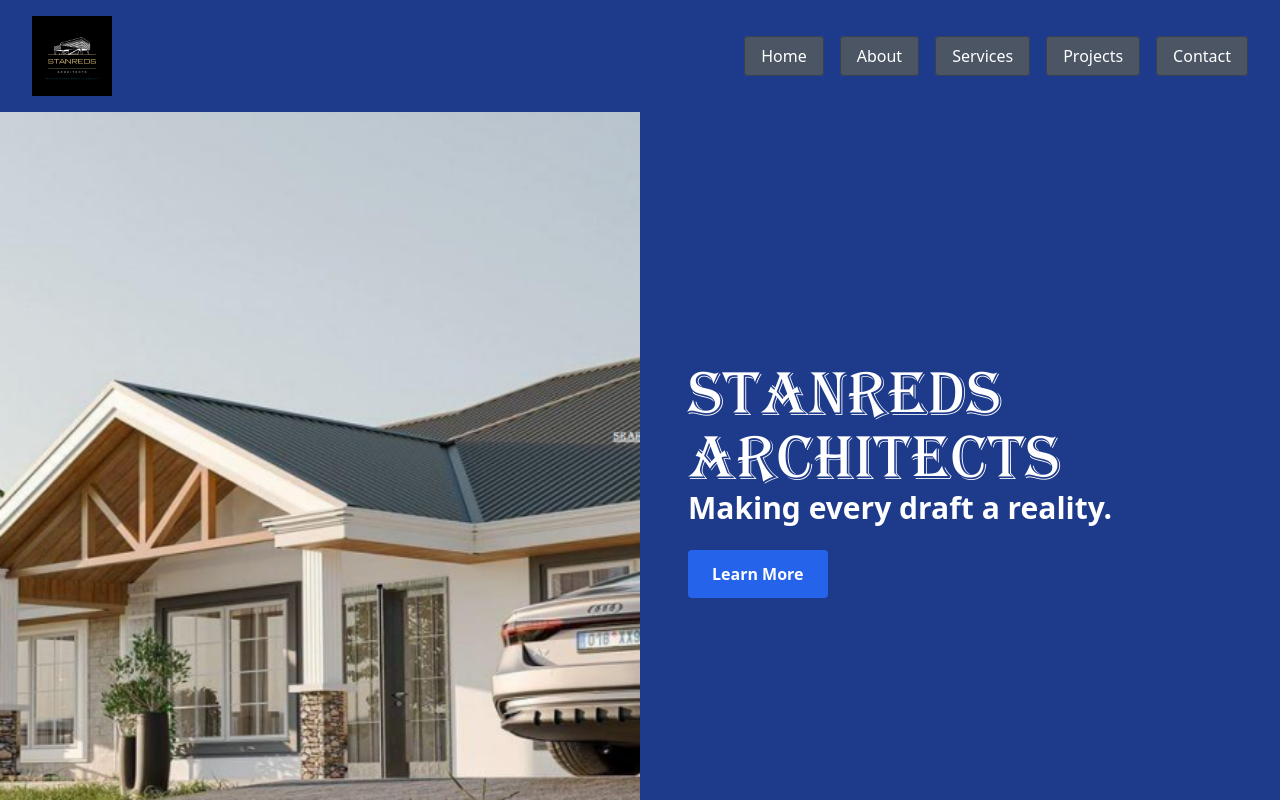
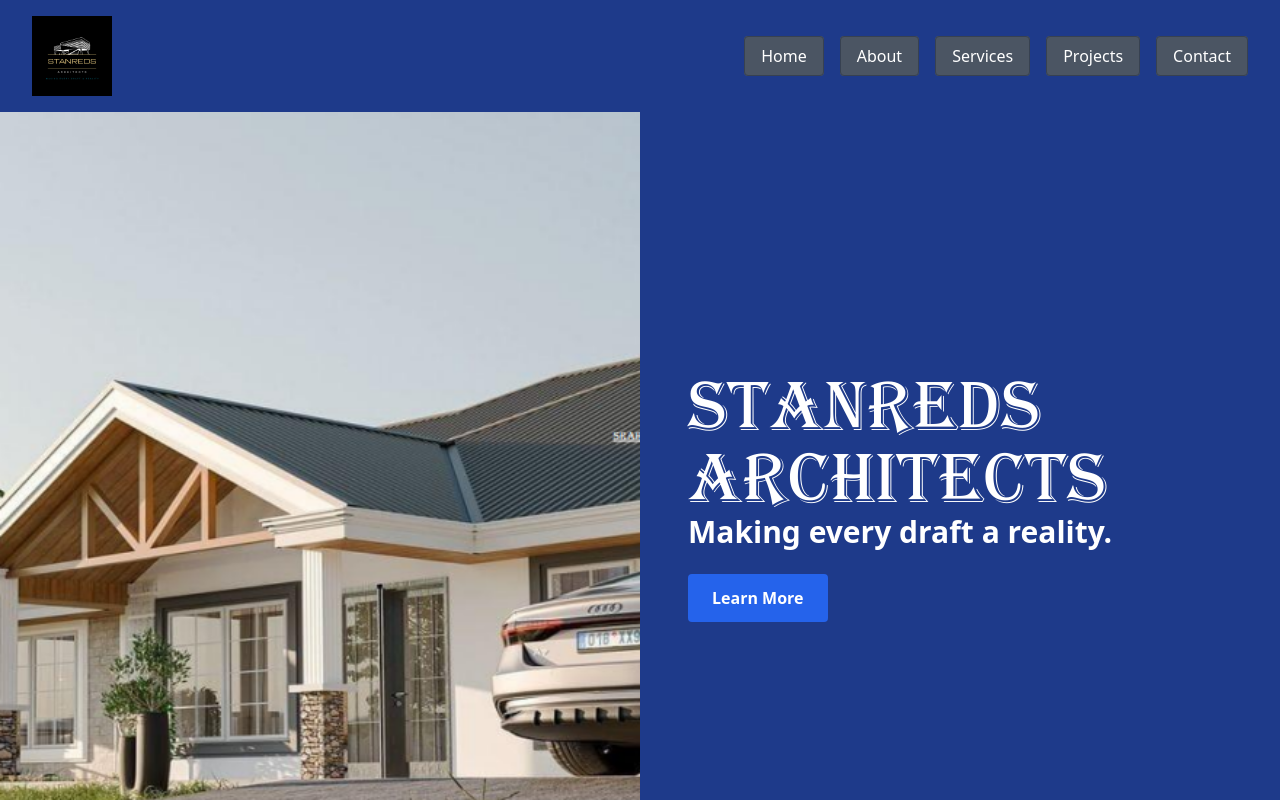
Before and after one commit to JamesWainaina/Stareds-Architects, a Next.js app: page / in a window 1280 px wide. Shown: the top 800 px of the page. Built offline with nearby package versions, Linux system fonts and the light colour scheme.

Commit message:
refractor style on small devices

```diff
--- a/app/page.tsx
+++ b/app/page.tsx
@@ -100,12 +100,10 @@
 
           {/* Right Section with Text */}
           <div className="w-full h-1/2 lg:w-1/2 lg:h-full flex flex-col items-center lg:items-start justify-center px-4 lg:px-12 text-white text-center lg:text-left">
-            <h1
-              style={{ fontFamily: "Algerian, sans-serif", fontSize: "64px" }}
-              className="text-3xl sm:text-4xl md:text-5xl lg:text-6xl xl:text-7xl"
-            >
+            <h1 className="font-[Algerian], sans-serif text-3xl sm:text-4xl md:text-5xl lg:text-6xl xl:text-7xl mt-4 sm:mt-6 md:mt-8">
               STANREDS ARCHITECTS
             </h1>
+
             <h2 className="text-xl sm:text-2xl lg:text-3xl font-semibold mb-6">
               Making every draft a reality.
             </h2>
```
